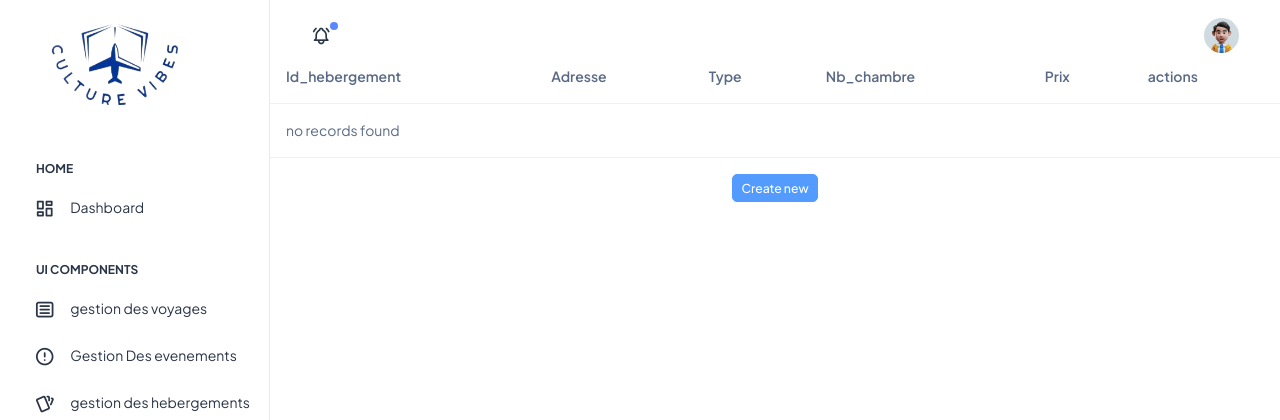
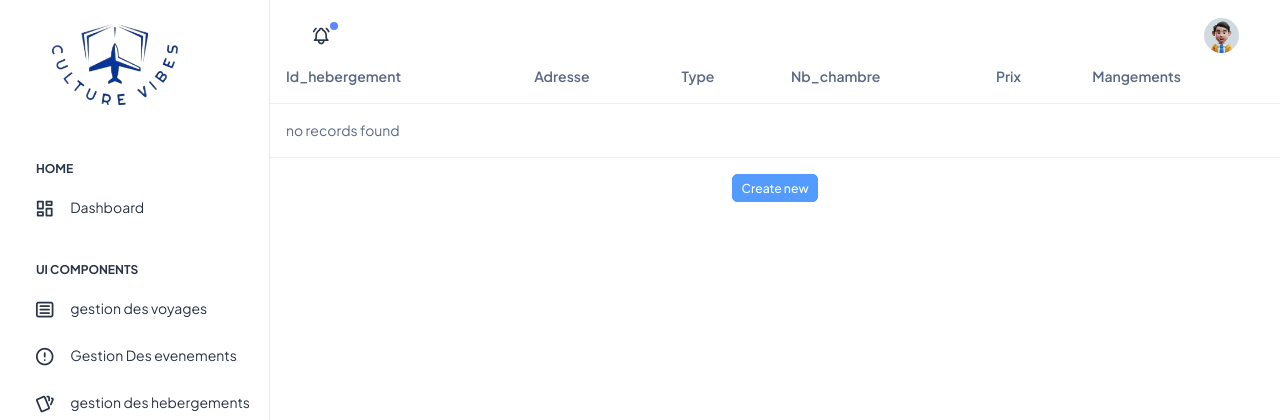
Before and after one commit to fedizorai/culturePi, a Symfony app: template templates/hebergement/index2.html.twig in a window 1280 px wide. Shown: the top 420 px of the page. Run offline with Twig, Linux system fonts and the light colour scheme; the template is opened without the code that fills it, so the values that code supplies are empty; some libraries are stand-ins or nearby versions.

Commit message:
Desgin Fixes

```diff
--- a/templates/hebergement/index2.html.twig
+++ b/templates/hebergement/index2.html.twig
@@ -15,7 +15,7 @@
                 <th>Type</th>
                 <th>Nb_chambre</th>
                 <th>Prix</th>
-                <th>actions</th>
+                <th>Mangements</th>
             </tr>
         </thead>
         <tbody>
```
